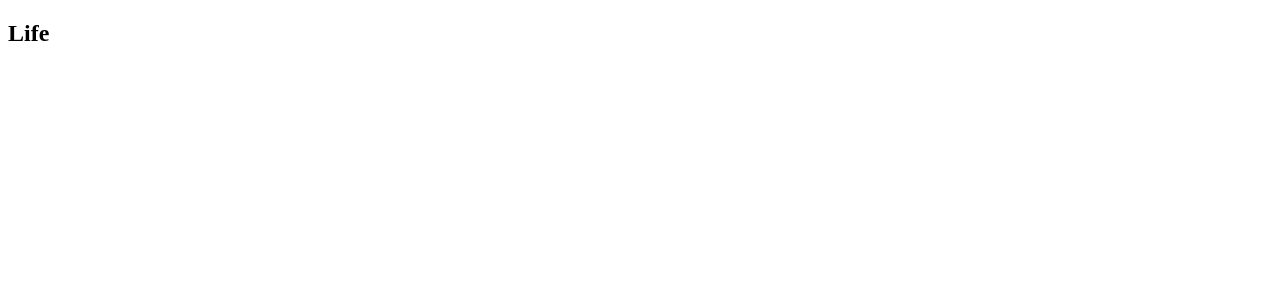
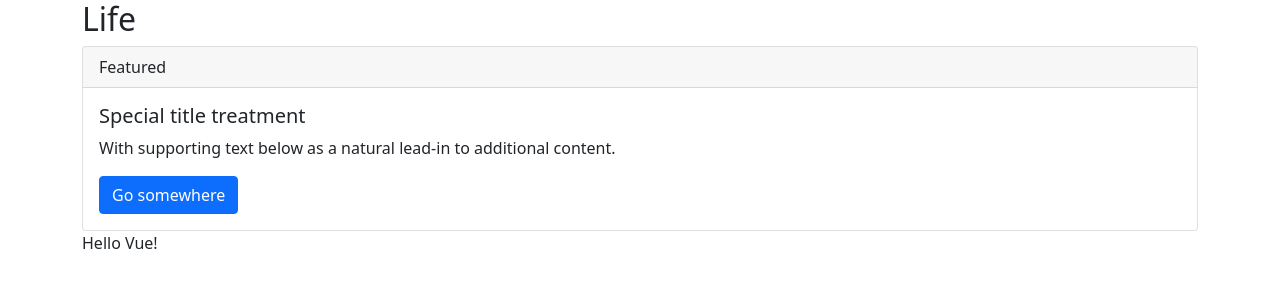
Before and after one commit to epslks/epslks.github.io, a plain HTML site: page index.html in a window 1280 px wide. Drawn offline with nearby package versions, Linux system fonts and the light colour scheme.

Commit message:
new create

```diff
--- a/index.html
+++ b/index.html
@@ -6,7 +6,33 @@
     <meta name="viewport" content="width=device-width, initial-scale=1.0">
     <title>Life</title>
 </head>
+<link href="https://cdn.jsdelivr.net/npm/bootstrap@5.1.3/dist/css/bootstrap.min.css" rel="stylesheet" integrity="sha384-1BmE4kWBq78iYhFldvKuhfTAU6auU8tT94WrHftjDbrCEXSU1oBoqyl2QvZ6jIW3" crossorigin="anonymous">
+<script src="https://cdn.jsdelivr.net/npm/bootstrap@5.1.3/dist/js/bootstrap.bundle.min.js" integrity="sha384-ka7Sk0Gln4gmtz2MlQnikT1wXgYsOg+OMhuP+IlRH9sENBO0LRn5q+8nbTov4+1p" crossorigin="anonymous"></script>
+<script src="https://cdn.jsdelivr.net/npm/vue@2.6.14/dist/vue.js"></script>
 <body>
-    <H2>Life</H2>
+    <div class="container">
+        <H2>Life</H2>
+        <div class="card">
+            <div class="card-header">
+              Featured
+            </div>
+            <div class="card-body">
+              <h5 class="card-title">Special title treatment</h5>
+              <p class="card-text">With supporting text below as a natural lead-in to additional content.</p>
+              <a href="#" class="btn btn-primary">Go somewhere</a>
+            </div>
+        </div>
+        <div id="app">
+            {{ message }}
+          </div>
+    </div>
 </body>
+<script>
+var app = new Vue({
+  el: '#app',
+  data: {
+    message: 'Hello Vue!'
+  }
+})
+</script>
 </html>
```
